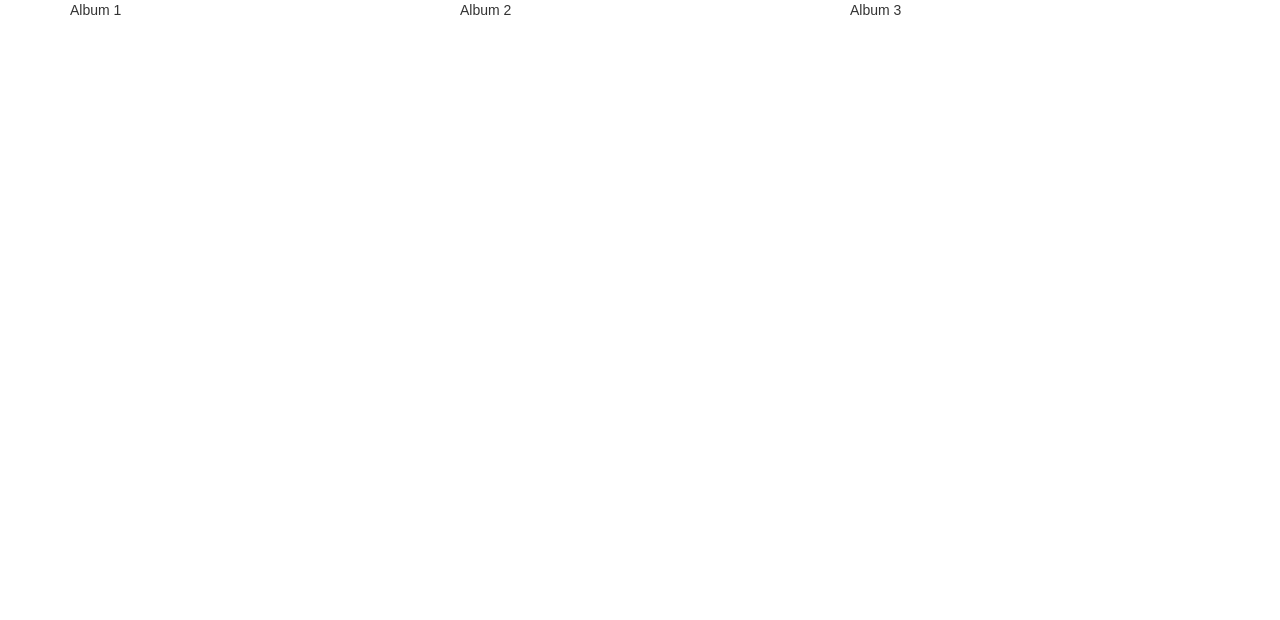
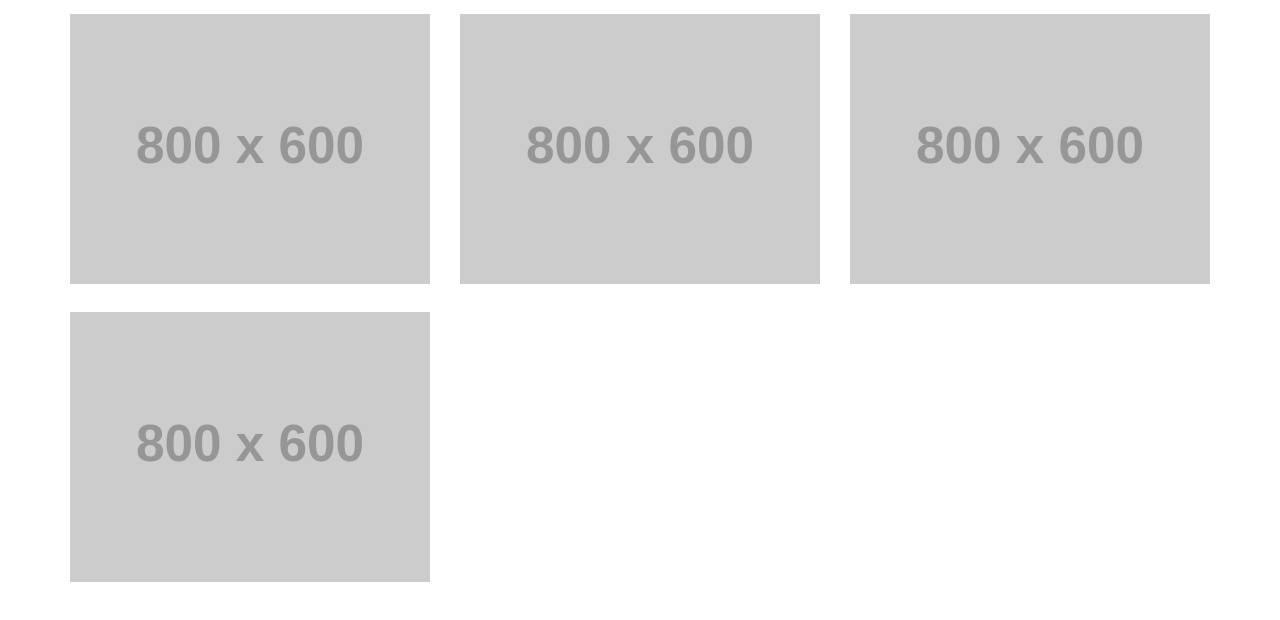
Before and after one commit to rob-now/photo-albums--react, a React (Create React App) app: page / in a window 1280 px wide. Shown: the top 620 px of the page. Built offline with nearby package versions, Linux system fonts and the light colour scheme.

Commit message:
Initial setup of placeholder images in AlbumsView

```diff
--- /dev/null
+++ b/src/AlbumsView.css
@@ -0,0 +1,3 @@
+.PhotoAlbums__Album {
+    padding: 1em 0;
+}
--- a/src/AlbumsView.js
+++ b/src/AlbumsView.js
@@ -1,5 +1,6 @@
 import React, {Component, Fragment} from 'react'
 import {Grid, Row, Col} from 'react-bootstrap'
+import './AlbumsView.css'
 
 class AlbumsView extends Component {
   render() {
@@ -8,13 +9,16 @@ class AlbumsView extends Component {
         <Grid>
           <Row>
             <Col md={4}>
-              <div className="PhotoAlbums__Album">Album 1</div>
+              <img src="http://via.placeholder.com/800x600" className="img-responsive PhotoAlbums__Album" alt="Album 1"/>
             </Col>
             <Col md={4}>
-              <div className="PhotoAlbums__Album">Album 2</div>
+              <img src="http://via.placeholder.com/800x600" className="img-responsive PhotoAlbums__Album" alt="Album 2"/>
             </Col>
             <Col md={4}>
-              <div className="PhotoAlbums__Album">Album 3</div>
+              <img src="http://via.placeholder.com/800x600" className="img-responsive PhotoAlbums__Album" alt="Album 3"/>
+            </Col>
+            <Col md={4}>
+              <img src="http://via.placeholder.com/800x600" className="img-responsive PhotoAlbums__Album" alt="Album 3"/>
             </Col>
           </Row>
         </Grid>
```
